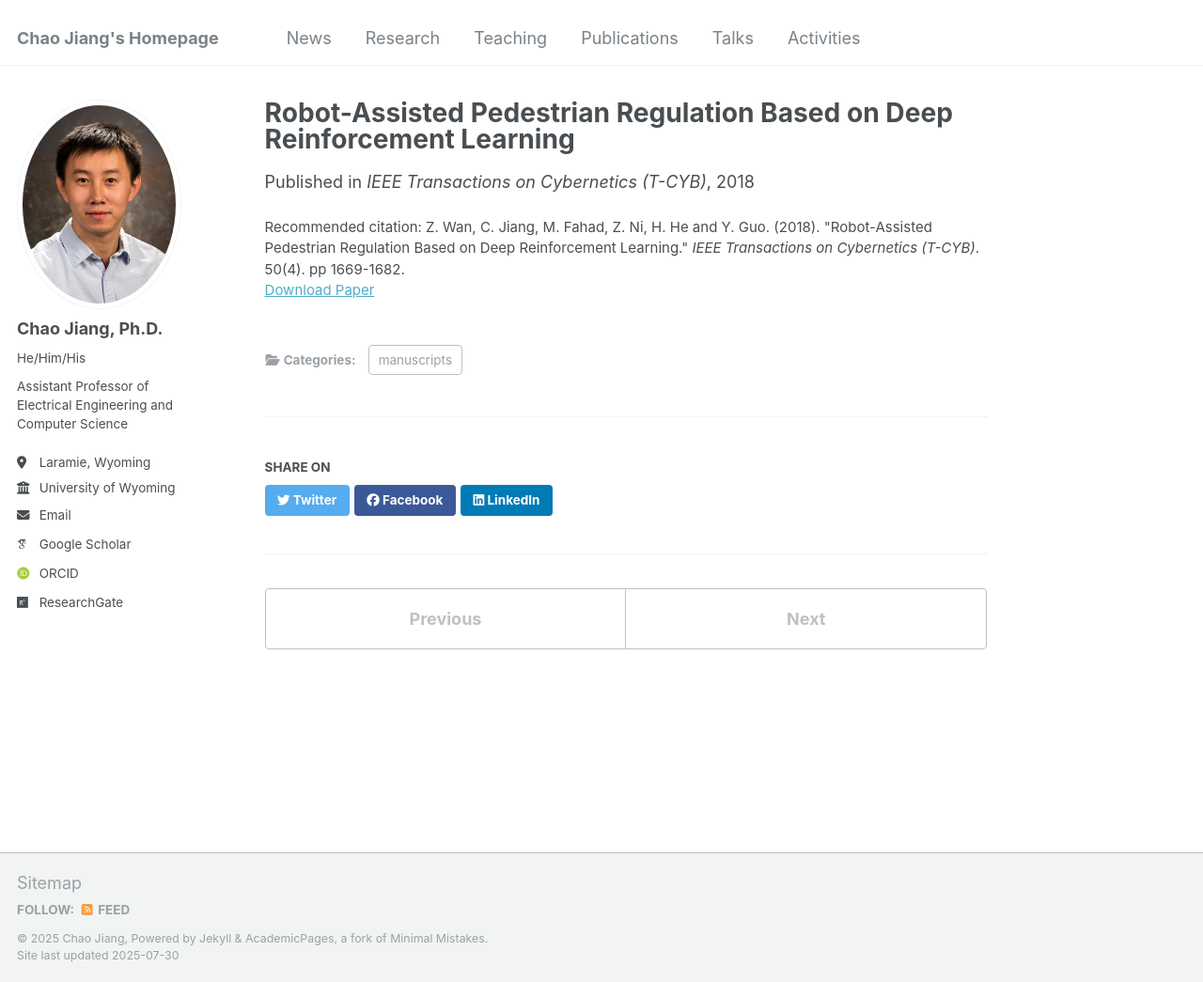
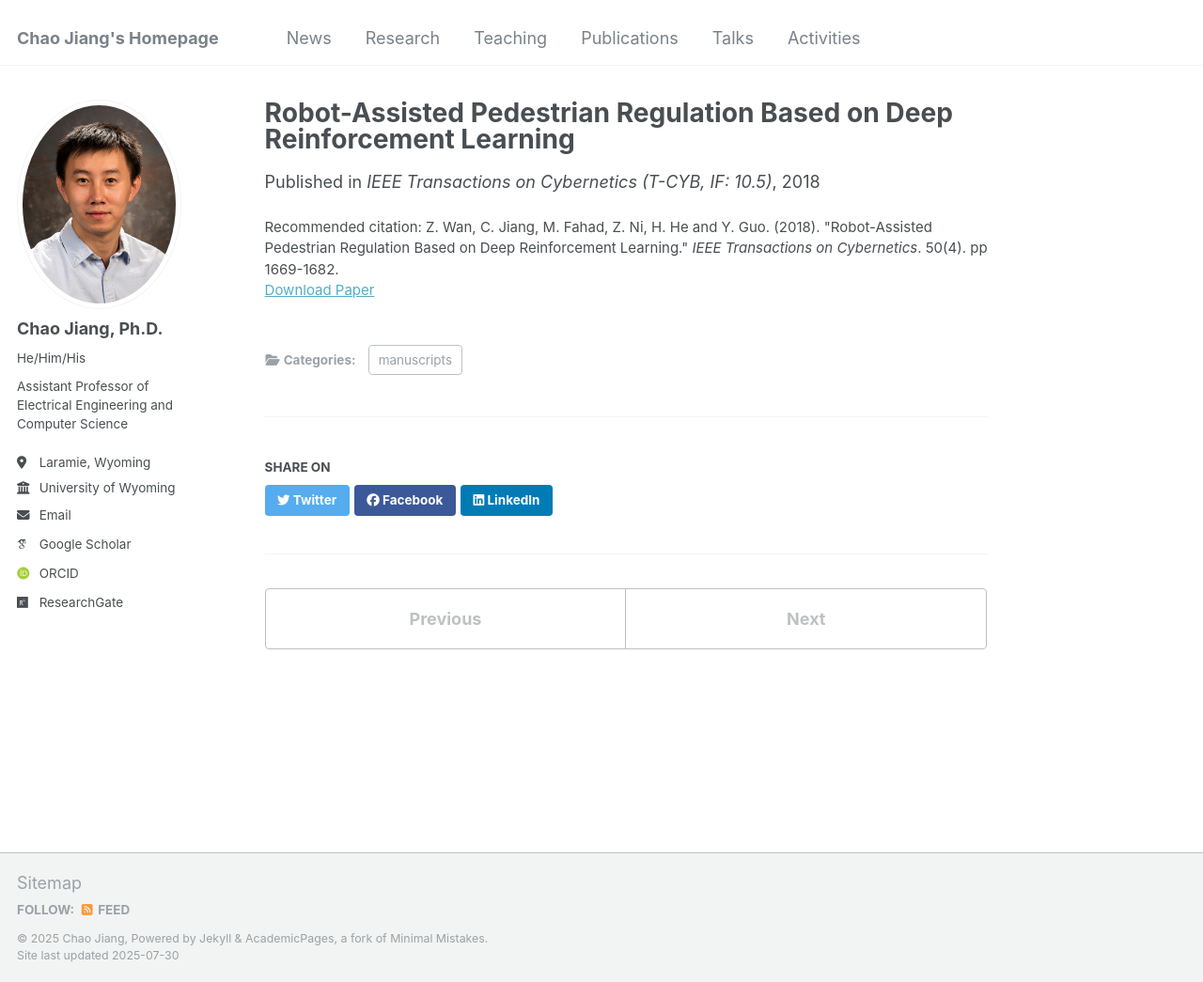
Before and after one commit to cjiang6/cjiang6.github.io, a Jekyll site: the page built from _publications/2018-11-20.md, in a window 1280 px wide and 1045 px high. Shown: the whole window at 94% size. Built offline with Jekyll 4.4.1, drawn with Linux system fonts in a browser that asks for light colours; some web fonts are replaced; a file with an impossible date is left out.

Commit message:
Update 2018-11-20.md

```diff
--- a/_publications/2018-11-20.md
+++ b/_publications/2018-11-20.md
@@ -5,8 +5,8 @@ category: manuscripts
 #permalink: /publication/2015-10-01-paper-title-number-3
 #excerpt: 'This paper is about the number 3. The number 4 is left for future work.'
 date: 2018-11-20
-venue: 'IEEE Transactions on Cybernetics (T-CYB)'
+venue: 'IEEE Transactions on Cybernetics (T-CYB, IF: 10.5)'
 #slidesurl: 'http://academicpages.github.io/files/slides3.pdf'
 paperurl: 'https://ieeexplore.ieee.org/document/8540942'
-citation: 'Z. Wan, C. Jiang, M. Fahad, Z. Ni, H. He and Y. Guo. (2018). &quot;Robot-Assisted Pedestrian Regulation Based on Deep Reinforcement Learning.&quot; <i>IEEE Transactions on Cybernetics (T-CYB)</i>. 50(4). pp 1669-1682.'
+citation: 'Z. Wan, C. Jiang, M. Fahad, Z. Ni, H. He and Y. Guo. (2018). &quot;Robot-Assisted Pedestrian Regulation Based on Deep Reinforcement Learning.&quot; <i>IEEE Transactions on Cybernetics</i>. 50(4). pp 1669-1682.'
 ---
```
